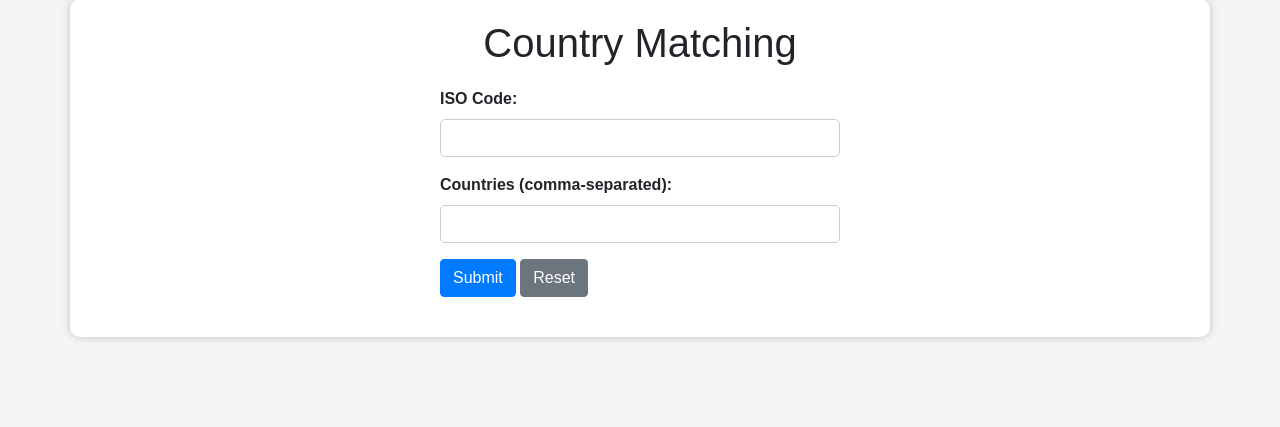
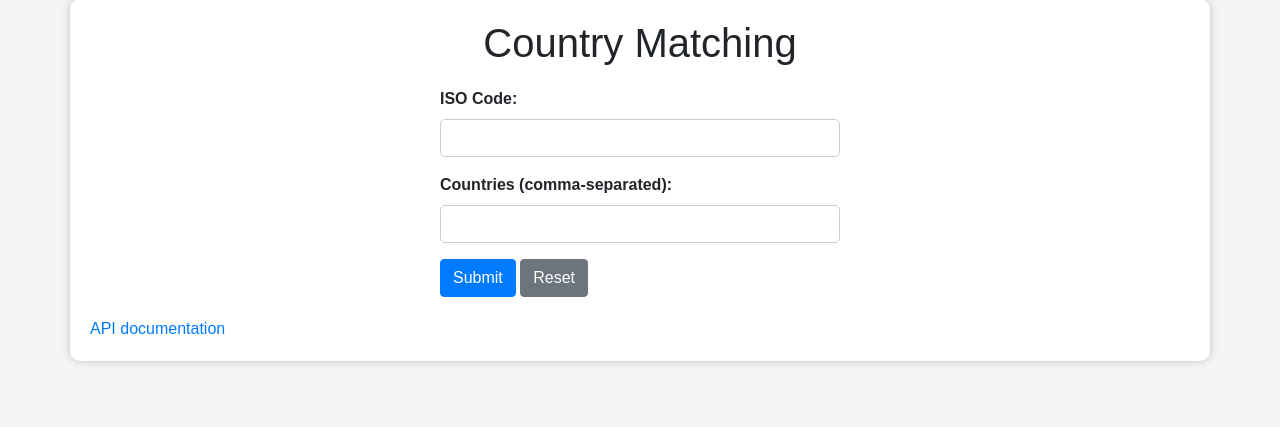
Before and after one commit to mkdadche/IsoApplication, a Flask app: page / in a window 1280 px wide. Shown: the part 21-448 px from the top of the page. Run offline with Flask 3, Linux system fonts and the light colour scheme; some libraries are stand-ins or nearby versions.

Commit message:
Adding API documentation

```diff
--- a/applications/FrontEndApplication/templates/index.html
+++ b/applications/FrontEndApplication/templates/index.html
@@ -103,6 +103,7 @@
         <div id="result">
             <!-- Results will be appended here -->
         </div>
+            <a href="http://127.0.0.1:4001/apidocs" target="_blank">API documentation</a>
     </div>
     <script src="https://code.jquery.com/jquery-3.6.0.min.js"></script>
     <script>
```
